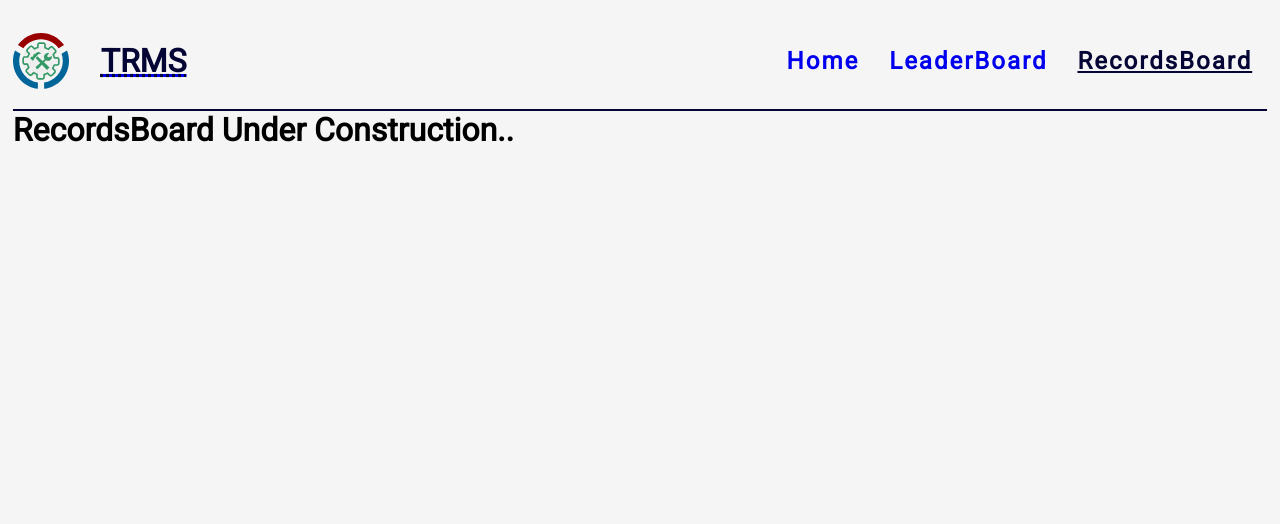
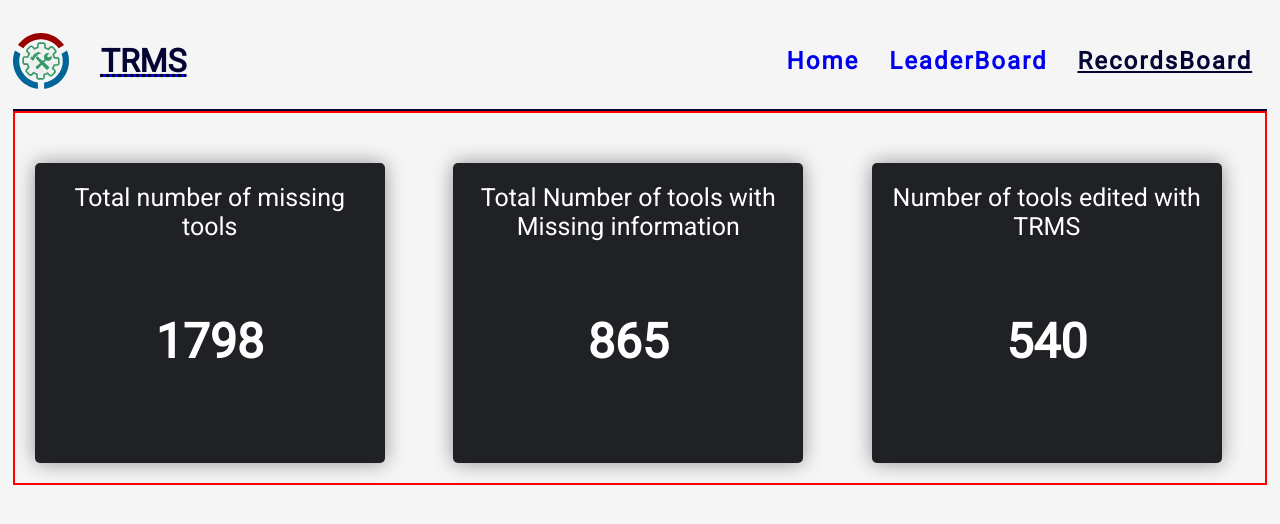
Before and after one commit to smart8099/Wikimedia-Toohhub-Frontend, a React (Create React App) app: page /recordsboard in a window 1280 px wide. Shown: the top 524 px of the page. Built offline with nearby package versions, Linux system fonts and the light colour scheme.

Commit message:
Create Record Dash board

```diff
--- a/src/App.css
+++ b/src/App.css
@@ -290,3 +290,38 @@ td, th {
   padding: 0.5rem;
   text-align: left;
 }
+
+
+/*record board */
+.rboard-card {
+  background: #1F2124;
+  box-shadow: 0 0 20px rgba(0, 0, 0, 0.4);
+  border-radius: 5px;
+  margin: 50px 20px 20px 20px;
+  /* width: calc(33.3333% - 40px); */
+  width: 350px;
+  height: 300px;
+  position: relative;
+  padding: 20px;
+  text-align: center;
+  color: white;
+  float: left;
+}
+
+.rcard-container {
+  max-width: 100%;
+  display: grid;
+  grid-template-columns: repeat(auto-fit, minmax(300px, 1fr));
+  grid-gap: 5px;
+  border: 2px solid red;
+}
+
+
+.rboard-card .title {
+  font-size: 25px;
+}
+
+.rboard-card .data{
+  margin: 1.5em;
+  font-size: 3rem;
+}
--- a/src/pages/Navbar.js
+++ b/src/pages/Navbar.js
@@ -12,7 +12,7 @@ const Navbar = () => (
     </NavLink>
 
     <div className="nav-bar-links">
-      <NavLink to="/" className={({ isActive }) => (isActive ? 'active nav-link' : 'inactive nav-link')}>
+      <NavLink to="/"  className={({ isActive }) => (isActive ? 'active nav-link' : 'inactive nav-link')} end>
         Home
       </NavLink>
       <NavLink to="/leaderboard" className={({ isActive }) => (isActive ? 'active nav-link' : 'inactive nav-link')}>
--- a/src/pages/RecordsBoard.js
+++ b/src/pages/RecordsBoard.js
@@ -3,7 +3,36 @@ import React from 'react';
 const RecordsBoard = () => (
 
   <div className="under--construction">
-    <h1>RecordsBoard Under Construction..</h1>
+    <div className="rcard-container">
+          <div class="rboard-card">
+
+            <div class="title">Total number of missing tools</div>
+            <h1 className="data" >1798</h1>
+
+          </div>
+
+          <div class="rboard-card">
+            <div class="title">Total Number of tools with Missing information</div>
+
+            <h1 className="data">865</h1>
+
+          </div>
+
+
+         <div class="rboard-card">
+          <div class="title">Number of tools edited with TRMS</div>
+          <h1 className="data">540</h1>
+
+         </div>
+
+
+
+        </div>
+
+
+
+
+
   </div>
 );
 
```
